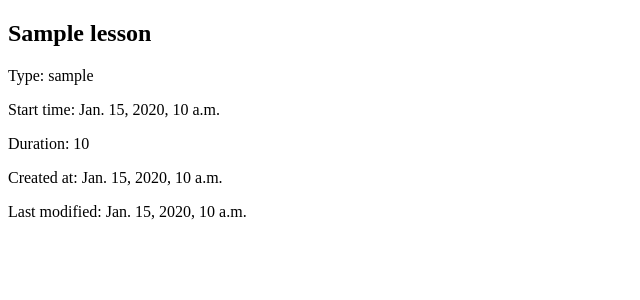
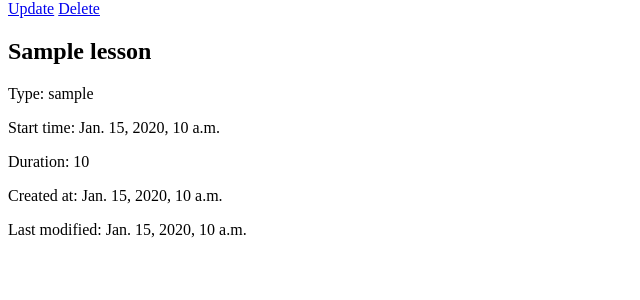
Before and after one commit to EvelinaPyechkurova/student-organizer, a Django app: template lesson/templates/lesson/lesson_detail.html in a window 1280 px wide. Shown: the part 26-326 px from the top of the page, without its empty margins (0-640 px from the left). Run offline with Django 5.2, Linux system fonts and the light colour scheme; the template is opened without the code that fills it: most values are stand-ins (such as "Sample title", 1, 10 or a date in 2020).

Commit message:
Added Create, Update and Delete links to 'Subject', 'Lesson', and 'Assessment' apps

```diff
--- a/assessment/templates/assessment/assessment_detail.html
+++ b/assessment/templates/assessment/assessment_detail.html
@@ -1,6 +1,9 @@
 {% extends "base/base_detail.html" %}
 
 {% block title %}{{ assessment }}{% endblock %}
+
+{% block update %}{% url "assessment_update" assessment.pk %}{% endblock %}
+{% block delete %}{% url "assessment_delete" assessment.pk %}{% endblock %}
 
 {% block detail_content %}
 
--- a/assessment/templates/assessment/assessment_list.html
+++ b/assessment/templates/assessment/assessment_list.html
@@ -1,6 +1,8 @@
 {% extends "base/base_list.html" %}
 
 {% block title %}Assessments{% endblock %}
+
+{% block create_button %}{% url "assessment_create" %}{% endblock %}
 
 {% block list_content %}
     <ul>
--- a/lesson/templates/lesson/lesson_detail.html
+++ b/lesson/templates/lesson/lesson_detail.html
@@ -1,6 +1,9 @@
 {% extends "base/base_detail.html" %}
 
 {% block title %}{{ lesson }}{% endblock %}
+
+{% block update %}{% url "lesson_update" lesson.pk %}{% endblock %}
+{% block delete %}{% url "lesson_delete" lesson.pk %}{% endblock %}
 
 {% block detail_content %}
     <h2>{{ lesson.subject }}</h2>
--- a/lesson/templates/lesson/lesson_list.html
+++ b/lesson/templates/lesson/lesson_list.html
@@ -1,6 +1,8 @@
 {% extends "base/base_list.html" %}
 
 {% block title %}Lessons{% endblock %}
+
+{% block create_button %}{% url "lesson_create" %}{% endblock %}
 
 {% block list_content %}
     <h2>Lessons</h2>
--- a/subject/templates/subject/subject_detail.html
+++ b/subject/templates/subject/subject_detail.html
@@ -1,6 +1,9 @@
 {% extends "base/base_detail.html" %}
 
 {% block title %}{{ subject }}{% endblock %}
+
+{% block update %}{% url "subject_update" subject.pk %}{% endblock %}
+{% block delete %}{% url "subject_delete" subject.pk %}{% endblock %}
 
 {% block detail_content %}
     <h2>{{ subject }}</h2>
--- a/subject/templates/subject/subject_list.html
+++ b/subject/templates/subject/subject_list.html
@@ -1,6 +1,8 @@
 {% extends "base/base_list.html" %}
 
 {% block title %}Subjects{% endblock %}
+
+{% block create_button %}{% url "subject_create" %}{% endblock %}
 
 {% block list_content %}
     <h2>Subject</h2>
--- a/templates/base/base_detail.html
+++ b/templates/base/base_detail.html
@@ -1,5 +1,10 @@
 {% extends "base/base.html" %}
 
 {% block content %}
+    <div class="action-buttons">
+        <a href="{% block update %}{% endblock %}" class="button-link">Update</a>
+        <a href="{% block delete %}{% endblock %}" class="button-link">Delete</a>
+    </div>
+
     {% block detail_content %}{% endblock %}
 {% endblock %}
--- a/templates/base/base_list.html
+++ b/templates/base/base_list.html
@@ -1,6 +1,9 @@
 {% extends "base/base.html" %}
 
 {% block content %}
+    <div class="action-buttons">
+        <a href="{% block create_button %}{% endblock %}" >Create</a>
+    </div>
     {% block list_content %}{% endblock %}
     {% include "components/_pagination.html" %}
 {% endblock %}
```
